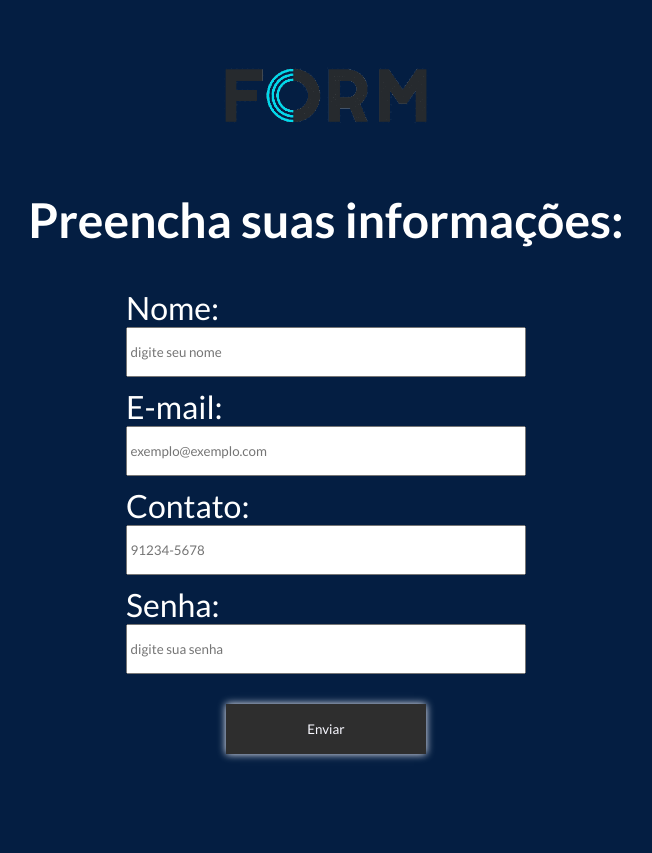
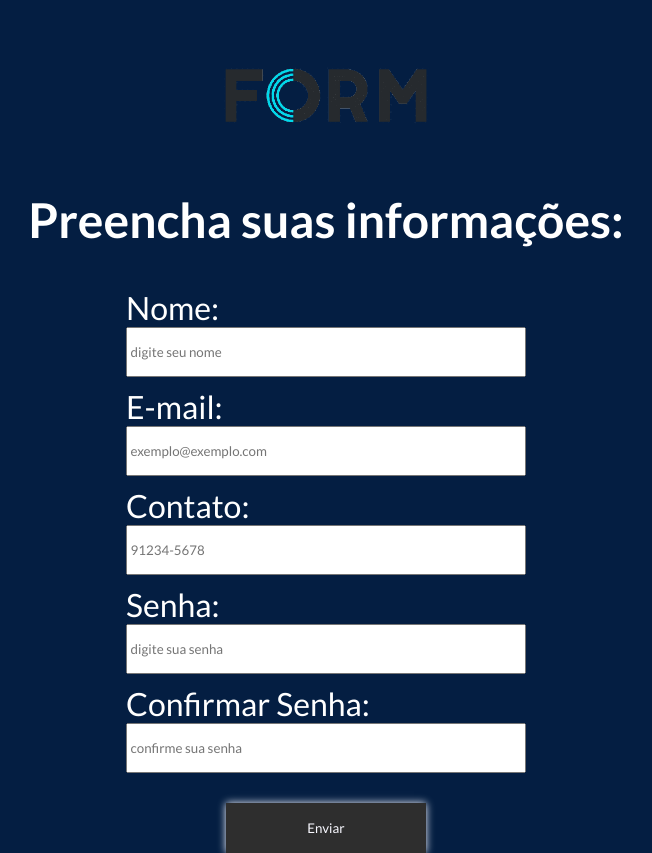
Before and after one commit to GabrielFratelli/React-Form, a React (Vite) app: page / in a window 1280 px wide. Shown: the whole page, without its empty margins (314-966 px from the left). Before the commit the page ends 800 px from the top, so only its background shows below. Built offline with nearby package versions, Linux system fonts and the light colour scheme.

Commit message:
chore: adjusted yup

```diff
--- a/package.json
+++ b/package.json
@@ -8,9 +8,11 @@
     "preview": "vite preview"
   },
   "dependencies": {
+    "@hookform/resolvers": "^2.8.10",
     "react": "^18.0.0",
     "react-dom": "^18.0.0",
-    "react-hook-form": "^7.31.3"
+    "react-hook-form": "^7.31.3",
+    "yup": "^0.32.11"
   },
   "devDependencies": {
     "@types/react": "^18.0.0",
--- a/src/components/Form/index.tsx
+++ b/src/components/Form/index.tsx
@@ -1,5 +1,8 @@
 import React from "react";
 import { useForm } from "react-hook-form";
+import { yupResolver } from "@hookform/resolvers/yup";
+import * as yup from "yup";
+
 import Logo from "../../Assets/form_logo.png";
 
 import { Container, HeaderContainer, ButtonContainer } from "./styles";
@@ -9,7 +12,21 @@ type Inputs = {
   email: string;
   contact: string;
   password: string;
+  confirmPassword: string;
 };
+
+const schema = yup
+  .object({
+    name: yup.string().required(),
+    email: yup.string().email().required(),
+    contact: yup.string().required(),
+    password: yup.string().min(6).required(),
+    confirmPassword: yup
+      .string()
+      .required()
+      .oneOf([yup.ref("password")]),
+  })
+  .required();
 
 export const Form = () => {
   const {
@@ -17,11 +34,15 @@ export const Form = () => {
     handleSubmit,
     watch,
     formState: { errors },
-  } = useForm<Inputs>();
+  } = useForm<Inputs>({
+    resolver: yupResolver(schema),
+  });
 
-  function onSubmit(userData: any) {
+  function onSubmit(userData: Inputs) {
     console.log(userData);
   }
+
+  console.log(errors);
 
   return (
     <>
@@ -63,6 +84,14 @@ export const Form = () => {
             />
             {errors.password && <span>Este campo é obrigatório</span>}
           </label>
+          <label>
+            Confirmar Senha:
+            <input
+              placeholder=" confirme sua senha"
+              {...register("confirmPassword", { required: true })}
+            />
+            {errors.password && <span>Este campo é obrigatório</span>}
+          </label>
           <ButtonContainer type="submit">Enviar</ButtonContainer>
         </form>
       </Container>
```
Also changed, not shown: 2 other files (tests, documents, lock files or other folders).
